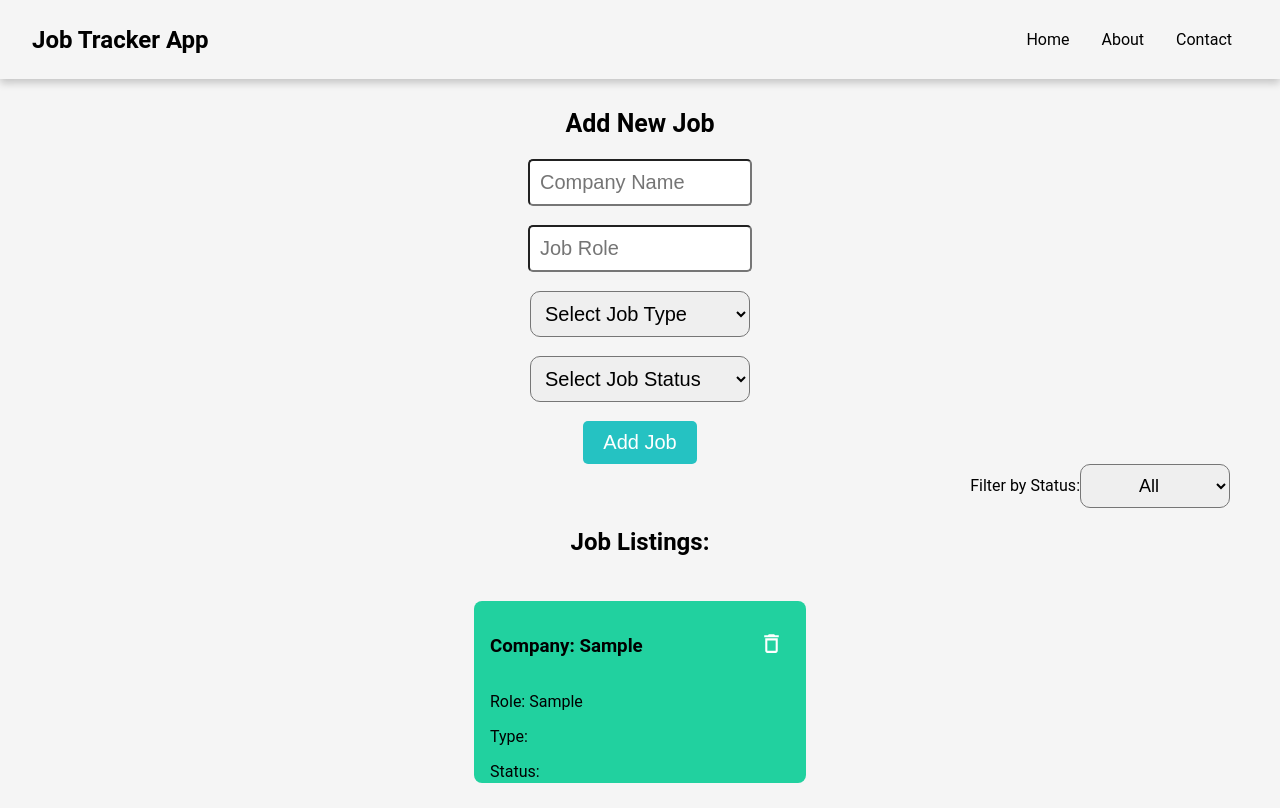
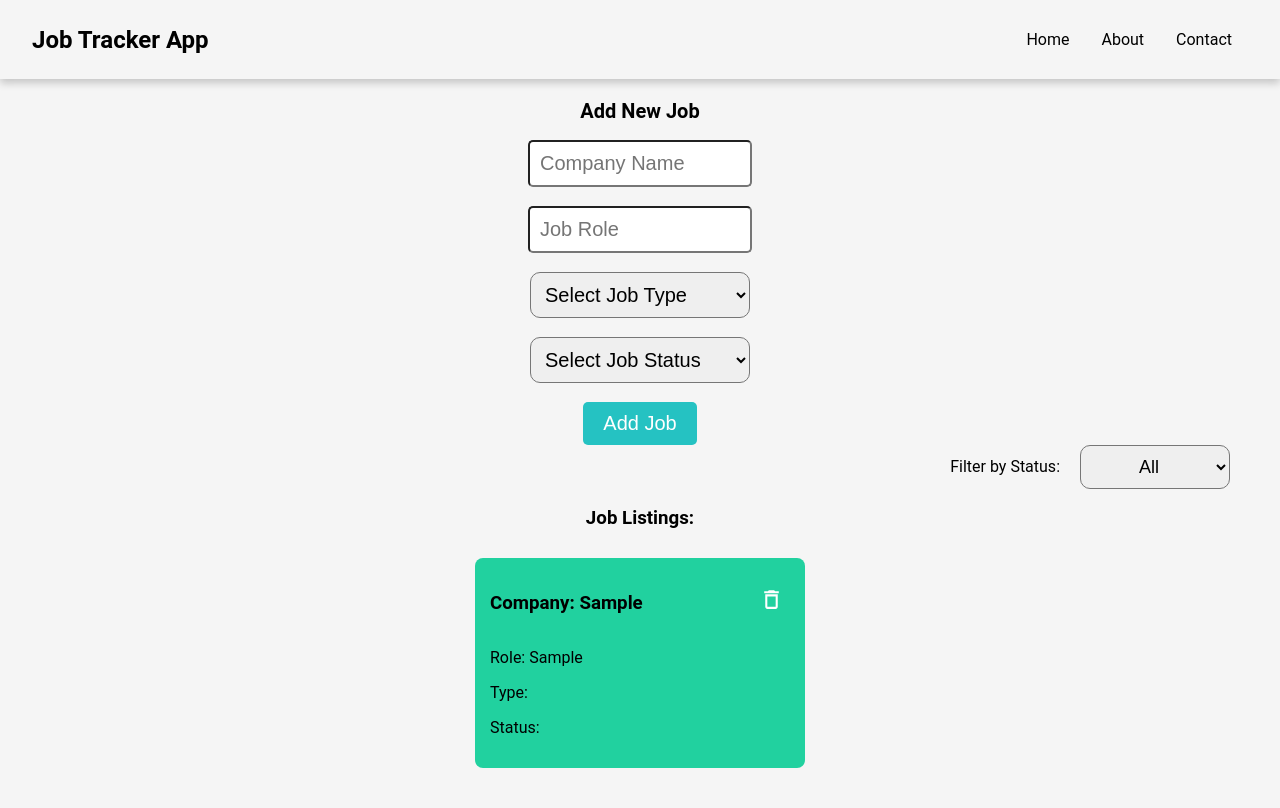
Before and after one commit to Sharma17Deepak/Job-tracker-App, a React (Vite) app: page / in a window 1280 px wide. Both pictures are taken after typing "Sample", "Sample" into the empty fields and a click on the button "Add Job". Built offline with nearby package versions, Linux system fonts and the light colour scheme.

Commit message:
Changes done

```diff
--- a/src/App.css
+++ b/src/App.css
@@ -19,4 +19,5 @@ body{
     width: 150px;
     border-radius: 10px;
     cursor: pointer;
+    margin-left: 20px;
 }
--- a/src/Components/JobCard/JobCard.css
+++ b/src/Components/JobCard/JobCard.css
@@ -1,9 +1,9 @@
 .job-card {
-  height: 150px;
+  height: 180px;
   width: 300px;
   border-radius: 8px;
-  padding: 16px;
-  margin: 25px 50px;
+  padding: 15px;
+  margin: 10px;
   background-color: #21D19F;
   color: black;
 }
--- a/src/Components/JobCard/JobCard.jsx
+++ b/src/Components/JobCard/JobCard.jsx
@@ -2,13 +2,15 @@ import React from "react";
 import "./JobCard.css";
 import { MdDeleteOutline } from "react-icons/md";
 
-const JobCard = ({ job , deleteJob}) => {
+const JobCard = ({ job, deleteJob }) => {
   return (
     <>
       <div className="job-card">
         <div className="card-head">
           <h3>Company: {job.company}</h3>
-          <button onClick={() => deleteJob(job.id)}><MdDeleteOutline/></button>
+          <button onClick={() => deleteJob(job.id)}>
+            <MdDeleteOutline />
+          </button>
         </div>
         <p>Role: {job.role}</p>
         <p>Type: {job.type}</p>
--- a/src/Components/JobForm/JobForm.css
+++ b/src/Components/JobForm/JobForm.css
@@ -1,6 +1,6 @@
 .form-headings {
-    font-size: 25px;
-    margin-top: 30px;
+    font-size: 20px;
+    margin-top: 20px;
 }
 .add-form input{
     font-size: 20px;
--- a/src/Components/JobList/JobList.jsx
+++ b/src/Components/JobList/JobList.jsx
@@ -9,7 +9,7 @@ const JobList = ({ jobs, deleteJob }) => {
 
   return (
     <>
-      <h2 style={{"textAlign":"center", "marginTop":"20px"}}>Job Listings: </h2>
+      <h3 style={{"textAlign":"center"}}>Job Listings: </h3>
       <div className="list-container">
         {jobs.map((job) => (
           <JobCard key={job.id} job={job} deleteJob={deleteJob}/>
```
